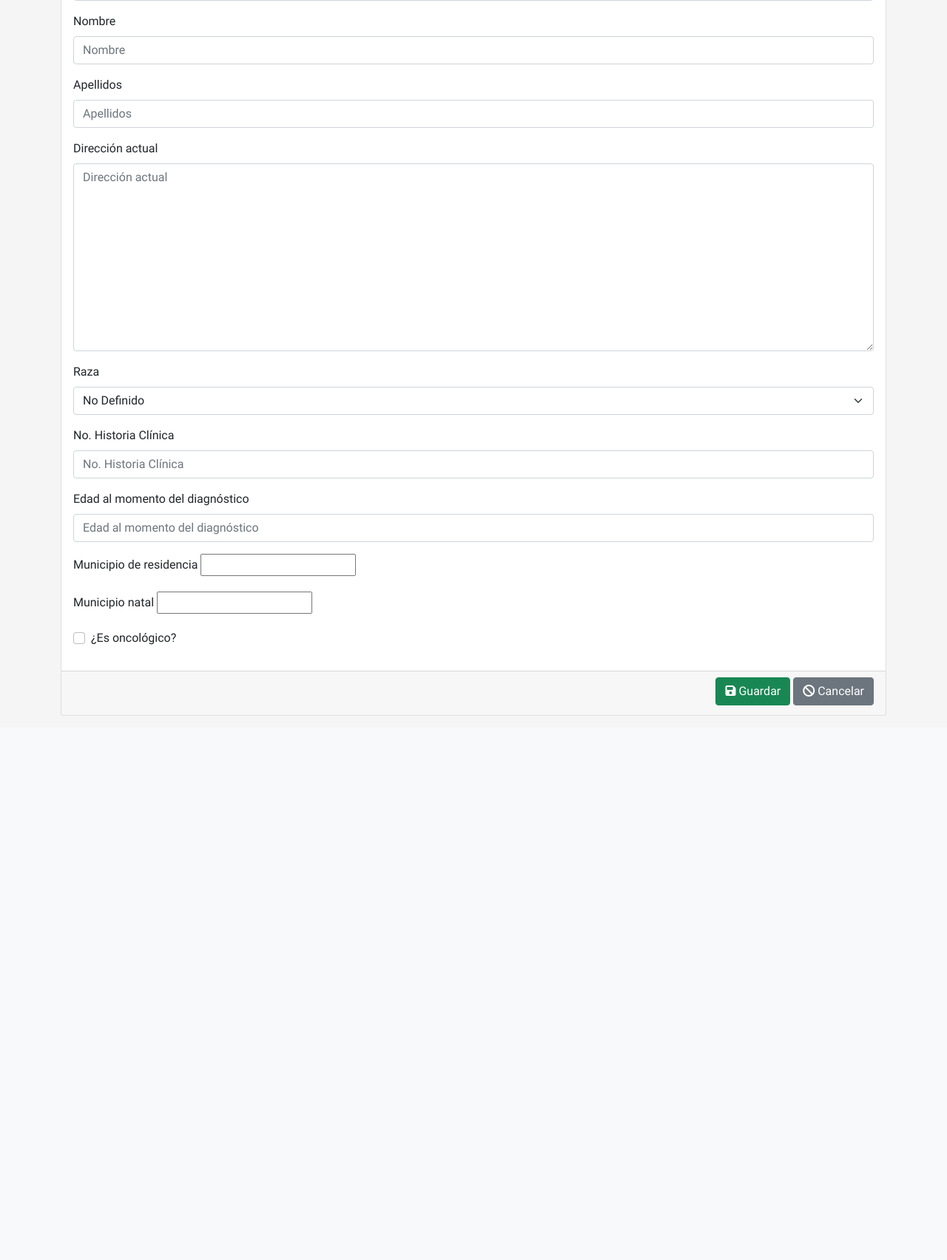
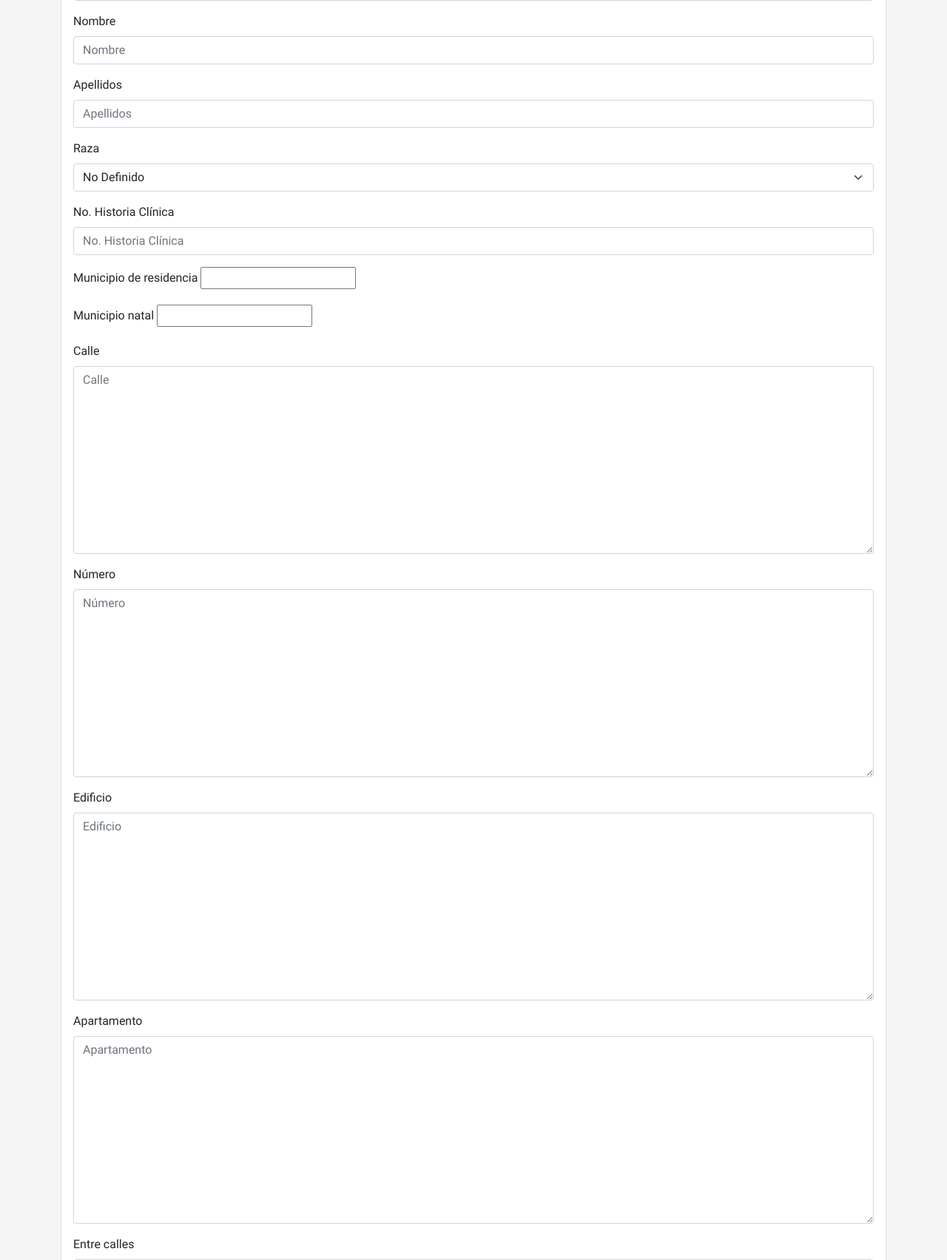
Before and after one commit to lazaroah02/sigipo, a Django app: page /patient/patient/create/ in a window 1280 px wide. Shown: the part 211-1915 px from the top of the page at 74% size. Before the commit the page ends 1179 px from the top, so only its background shows below. Run offline with Django 3.2, Linux system fonts and the light colour scheme; the visitor is signed in with stand-in values (Sample User, id 1); parts of the project's set-up code (start-up, migrations or seed data) failed here and were passed over; some libraries are stand-ins or nearby versions.

Commit message:
Removed addres

```diff
--- a/apps/patient/admin.py
+++ b/apps/patient/admin.py
@@ -7,7 +7,11 @@ from apps.patient.models import Patient
 class PatientAdmin(ModelAdmin):
     """Municipality Django Admin view."""
 
-    list_display = ("identity_card", "first_name", "last_name", "address")
+    list_display = (
+        "identity_card",
+        "first_name",
+        "last_name",
+    )
     list_filter = ("born_municipality", "residence_municipality")
     search_fields = (
         "identity_card",
--- a/apps/patient/forms.py
+++ b/apps/patient/forms.py
@@ -6,7 +6,6 @@ from django.forms import (
     Form,
     HiddenInput,
     ModelChoiceField,
-    NumberInput,
     Select,
     Textarea,
     TextInput,
@@ -37,11 +36,35 @@ class BasePatientForm(ModelForm):
         widget=TextInput(attrs={"class": "form-control", "placeholder": "Apellidos"}),
         label="Apellidos",
     )
-    address = CharField(
-        widget=Textarea(
-            attrs={"class": "form-control", "placeholder": "Dirección actual"}
-        ),
-        label="Dirección actual",
+    street = CharField(
+        widget=Textarea(attrs={"class": "form-control", "placeholder": "Calle"}),
+        label="Calle",
+        required=False,
+    )
+    number = CharField(
+        widget=Textarea(attrs={"class": "form-control", "placeholder": "Número"}),
+        label="Número",
+        required=False,
+    )
+    building = CharField(
+        widget=Textarea(attrs={"class": "form-control", "placeholder": "Edificio"}),
+        label="Edificio",
+        required=False,
+    )
+    apartment = CharField(
+        widget=Textarea(attrs={"class": "form-control", "placeholder": "Apartamento"}),
+        label="Apartamento",
+        required=False,
+    )
+    between_streets = CharField(
+        widget=Textarea(attrs={"class": "form-control", "placeholder": "Entre calles"}),
+        label="Entre calles",
+        required=False,
+    )
+    division = CharField(
+        widget=Textarea(attrs={"class": "form-control", "placeholder": "Reparto"}),
+        label="Reparto",
+        required=False,
     )
     race = ChoiceField(
         choices=PatientRace.choices,
@@ -53,12 +76,6 @@ class BasePatientForm(ModelForm):
             attrs={"class": "form-control", "placeholder": "No. Historia Clínica"}
         ),
         label="No. Historia Clínica",
-    )
-    age_at_diagnosis = CharField(
-        widget=NumberInput(
-            {"class": "form-control", "placeholder": "Edad al momento del diagnóstico"}
-        ),
-        label="Edad al momento del diagnóstico",
     )
     residence_municipality = ModelChoiceField(
         queryset=Municipality.objects.all(),
@@ -96,7 +113,6 @@ class BasePatientForm(ModelForm):
         "address",
         "race",
         "medical_record",
-        "age_at_diagnosis",
         "residence_municipality",
         "born_municipality",
     ]
--- a/apps/patient/migrations/max_migration.txt
+++ b/apps/patient/migrations/max_migration.txt
@@ -1 +1 @@
-0003_auto_20220604_1917
+0004_auto_20220607_0402
--- a/apps/patient/models.py
+++ b/apps/patient/models.py
@@ -5,8 +5,6 @@ from django.db.models import (
     ForeignKey,
     IntegerChoices,
     IntegerField,
-    PositiveSmallIntegerField,
-    TextField,
     UniqueConstraint,
 )
 from django.db.models.manager import Manager
@@ -56,7 +54,16 @@ class Patient(TimeStampedModel):
     )
     first_name = CharField(verbose_name="Nombre", max_length=128)
     last_name = CharField(verbose_name="Apellidos", max_length=255)
-    address = TextField(verbose_name="Dirección Actual")
+    street = CharField(verbose_name="Calle", max_length=255, blank=True, null=True)
+    number = CharField(verbose_name="Número", max_length=255, blank=True, null=True)
+    building = CharField(verbose_name="Edificio", max_length=255, blank=True, null=True)
+    apartment = CharField(
+        verbose_name="Apartamento", max_length=255, blank=True, null=True
+    )
+    between_streets = CharField(
+        verbose_name="Entre calles", max_length=255, blank=True, null=True
+    )
+    division = CharField(verbose_name="Reparto", max_length=255, blank=True, null=True)
     race = IntegerField(
         verbose_name="Raza", choices=PatientRace.choices, default=PatientRace.UNDEFINED
     )
@@ -75,9 +82,6 @@ class Patient(TimeStampedModel):
         null=True,
         on_delete=SET_NULL,
     )
-    age_at_diagnosis = PositiveSmallIntegerField(
-        verbose_name="Edad al momento del diagnóstico", blank=True, null=True
-    )
     is_oncologic = BooleanField(default=False)
     objects = PatientQuerysetManager()
 
--- a/apps/patient/views.py
+++ b/apps/patient/views.py
@@ -80,7 +80,6 @@ class PatientChangeStatus(LoginRequiredMixin, TemplateView):
                 data = filter_form.cleaned_data
                 patient_object = Patient.objects.get(
                     identity_card=data["identity_card"],
-                    medical_record=data["medical_record"],
                 )
                 detail_form = PatientOncologicReadOnlyForm(instance=patient_object)
             except Patient.DoesNotExist:
--- a/sigipo/templates/patient/patient_filter.html
+++ b/sigipo/templates/patient/patient_filter.html
@@ -6,7 +6,6 @@
     {% create_header_column 'first_name' 'Nombre' %}
     {% create_header_column 'last_name' 'Apellidos' %}
     {% create_header_column 'medical_record' 'No. Historia Clínica' %}
-    {% create_header_column 'age_at_diagnosis' 'Edad al momento del diagnóstico' %}
 {% endblock crud_columns %}
 
 {% block table_filters %}
@@ -74,7 +73,6 @@
             <td>{{ obj.first_name }}</td>
             <td>{{ obj.last_name }}</td>
             <td>{{ obj.medical_record }}</td>
-            <td>{{ obj.age_at_diagnosis }}</td>
             <td>
                 <a href="{% url detail_url obj.pk %}" class="view" title="Detalles" data-toggle="tooltip"><i class="fa-solid fa-eye"></i></a>
                 <a href="{% url edit_url obj.pk %}" class="edit" title="Editar" data-toggle="tooltip"><i class="fa-solid fa-pen-to-square"></i></a>
```
Also changed, not shown: apps/patient/factories.py (+8 -7 lines), apps/patient/migrations/0004_auto_20220607_0402.py (added).
